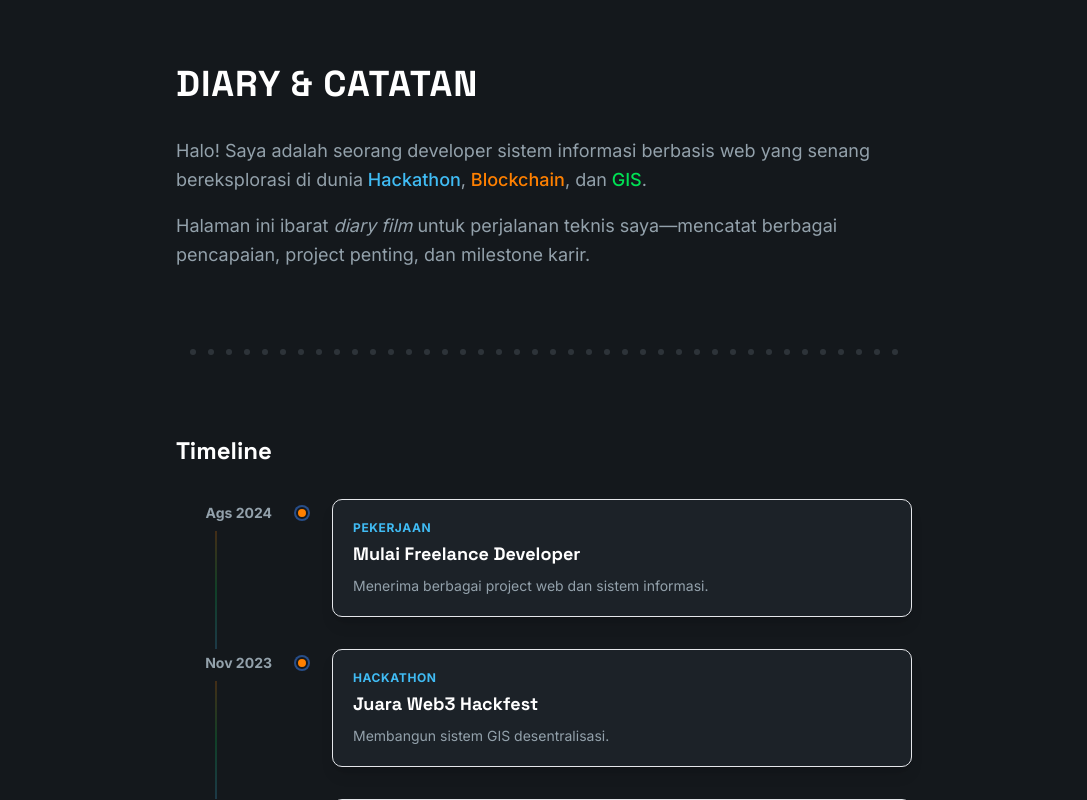
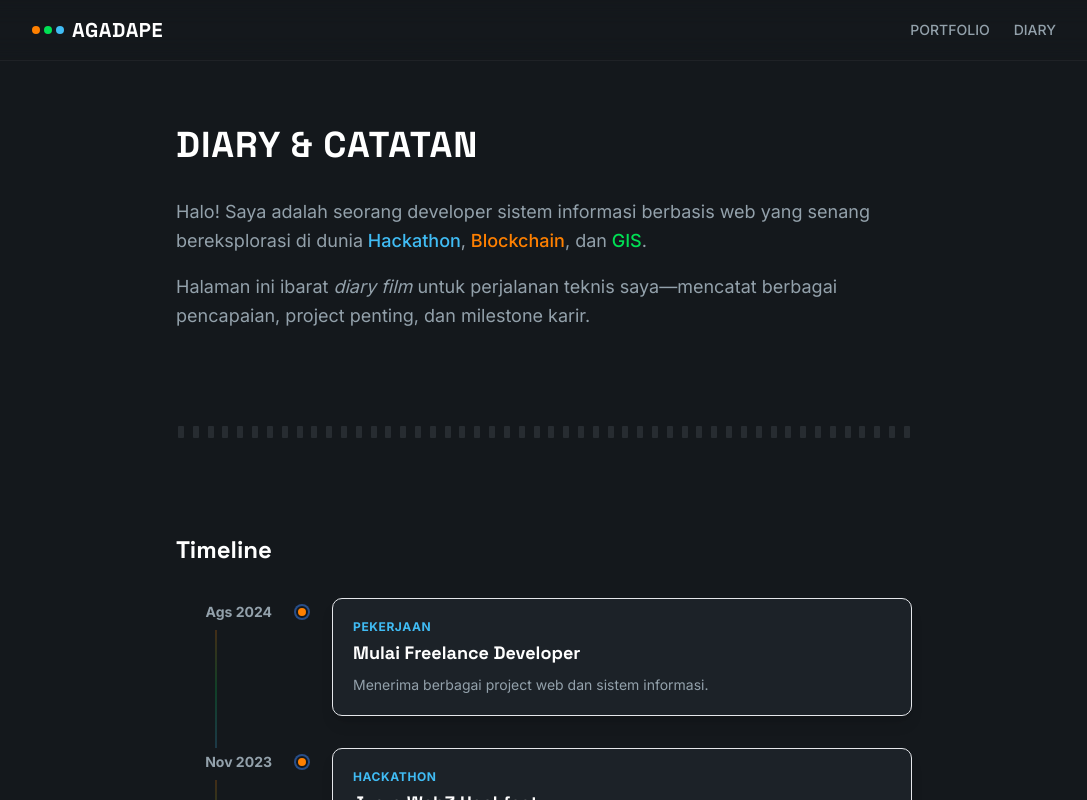
Before and after one commit to agadape/mamahakusukafilmtapigamaubikinporto, a Next.js app: page /about in a window 1280 px wide. Shown: the top 800 px of the page, without its empty margins (96-1183 px from the left). Built offline with nearby package versions, Linux system fonts and the light colour scheme.

Commit message:
style: cinematic UI enhancements for navbar, divider, and detail page

```diff
--- a/src/app/layout.tsx
+++ b/src/app/layout.tsx
@@ -1,6 +1,7 @@
 import type { Metadata } from "next";
 import { Space_Grotesk, Inter } from "next/font/google";
 import { PageTransition } from "@/components/layout/PageTransition";
+import { Navbar } from "@/components/layout/Navbar";
 import "../styles/globals.css";
 
 const spaceGrotesk = Space_Grotesk({
@@ -25,7 +26,8 @@ export const metadata: Metadata = {
 export default function RootLayout({ children }: { children: React.ReactNode }) {
   return (
     <html lang="id" className={`${spaceGrotesk.variable} ${inter.variable}`}>
-      <body className="font-body antialiased">
+      <body className="font-body bg-base text-text-primary antialiased">
+        <Navbar />
         <PageTransition>{children}</PageTransition>
       </body>
     </html>
--- a/src/app/projects/[slug]/page.tsx
+++ b/src/app/projects/[slug]/page.tsx
@@ -9,50 +9,85 @@ export default async function ProjectDetailPage({ params }: { params: { slug: st
   if (!project) notFound();
 
   return (
-    <main className="mx-auto max-w-3xl px-4 py-16">
+    <main className="min-h-screen pb-16">
+      {/* Cinematic Backdrop */}
+      <div className="relative h-[45vh] w-full lg:h-[55vh]">
+        <div
+          className="absolute inset-0 bg-cover bg-center bg-no-repeat blur-sm"
+          style={{ backgroundImage: `url(${project.cover_url})` }}
+        />
+        {/* Dark Vignette Overlay */}
+        <div className="absolute inset-0 bg-gradient-to-t from-base via-base/80 to-base/20" />
+      </div>
+
+      <div className="mx-auto max-w-5xl px-4 sm:px-6 lg:px-8">
+        <div className="relative -mt-32 flex flex-col items-start gap-8 md:-mt-48 md:flex-row md:gap-12">
+
+          {/* Poster Container */}
+          <div className="group relative w-48 shrink-0 md:w-64">
+            <div className="aspect-poster overflow-hidden rounded-poster bg-elevated shadow-2xl ring-1 ring-white/10">
               <img
                 src={project.cover_url}
                 alt={project.title}
-        className="aspect-poster w-64 rounded-poster object-cover"
+                className="h-full w-full object-cover"
               />
+            </div>
+            <div className="mt-4 flex justify-center">
+              <RatingDots rating={project.rating} />
+            </div>
+          </div>
 
-      <h1 className="font-display mt-8 text-4xl font-bold">{project.title}</h1>
-
-      <div className="mt-2 flex items-center gap-4 text-sm text-text-muted">
-        <span>{project.year}</span>
-        <RatingDots rating={project.rating} />
+          {/* Details Container */}
+          <div className="flex-1 pt-2 md:pt-16">
+            <div className="flex flex-wrap items-baseline gap-3">
+              <h1 className="font-display text-4xl font-bold tracking-tight sm:text-5xl">
+                {project.title}
+              </h1>
+              <span className="text-xl text-text-muted">{project.year}</span>
             </div>
 
             <div className="mt-4 flex flex-wrap gap-2">
               {project.tech_stack.map((tag) => (
                 <span
                   key={tag}
-            className="rounded-full border border-accent-blue px-3 py-1 text-xs text-accent-blue"
+                  className="rounded bg-elevated px-2 py-1 text-xs font-semibold tracking-wider text-accent-blue ring-1 ring-inset ring-accent-blue/30"
                 >
-            {tag}
+                  {tag.toUpperCase()}
                 </span>
               ))}
+              <span className="rounded bg-elevated px-2 py-1 text-xs font-semibold tracking-wider text-accent-orange ring-1 ring-inset ring-accent-orange/30">
+                {project.category.toUpperCase()}
+              </span>
             </div>
 
-      <p className="mt-6 text-text-primary/90">{project.description}</p>
+            <p className="mt-8 max-w-3xl text-lg leading-relaxed text-text-primary/90">
+              {project.description}
+            </p>
 
-      <div className="mt-8 flex gap-4">
+            <div className="mt-10 flex gap-4">
               {project.links?.demo && (
                 <a
                   href={project.links.demo}
-            className="rounded-full bg-accent-orange px-5 py-2 text-sm font-medium text-base"
+                  target="_blank"
+                  rel="noreferrer"
+                  className="rounded bg-accent-green px-6 py-2.5 text-sm font-bold uppercase tracking-wider text-base transition-transform hover:scale-105"
                 >
-            Demo
+                  Live Demo
                 </a>
               )}
               {project.links?.github && (
                 <a
                   href={project.links.github}
-            className="rounded-full border border-text-muted/40 px-5 py-2 text-sm text-text-primary"
+                  target="_blank"
+                  rel="noreferrer"
+                  className="rounded bg-elevated px-6 py-2.5 text-sm font-bold uppercase tracking-wider text-text-primary ring-1 ring-inset ring-white/20 transition-colors hover:bg-white/10"
                 >
-            GitHub
+                  Source Code
                 </a>
               )}
+            </div>
+          </div>
+        </div>
       </div>
     </main>
   );
--- a/src/components/layout/FilmStripDivider.tsx
+++ b/src/components/layout/FilmStripDivider.tsx
@@ -1,14 +1,14 @@
 // Dekorasi divider bermotif sprocket holes — opacity rendah, tidak mengganggu.
 // Spec: PRD §5.3.
 export function FilmStripDivider() {
-  const holes = Array.from({ length: 40 });
+  const holes = Array.from({ length: 50 });
 
   return (
-    <div className="flex items-center justify-center gap-3 py-8 opacity-20" aria-hidden>
+    <div className="flex items-center justify-between overflow-hidden py-12 opacity-15" aria-hidden>
       {holes.map((_, i) => (
         <span
           key={i}
-          className="h-1.5 w-1.5 shrink-0 rounded-full bg-text-muted"
+          className="mx-[2px] h-3 w-[6px] shrink-0 rounded-[1px] bg-text-muted"
         />
       ))}
     </div>
--- /dev/null
+++ b/src/components/layout/Navbar.tsx
@@ -0,0 +1,26 @@
+import Link from "next/link";
+
+export function Navbar() {
+  return (
+    <header className="sticky top-0 z-50 border-b border-white/5 bg-base/80 px-4 py-4 backdrop-blur-md">
+      <div className="mx-auto flex max-w-5xl items-center justify-between">
+        <Link href="/" className="font-display flex items-center gap-2 text-xl font-bold tracking-wide">
+          <span className="flex gap-1">
+            <span className="h-2 w-2 rounded-full bg-accent-orange"></span>
+            <span className="h-2 w-2 rounded-full bg-accent-green"></span>
+            <span className="h-2 w-2 rounded-full bg-accent-blue"></span>
+          </span>
+          AGADAPE
+        </Link>
+        <nav className="flex gap-6 text-sm font-medium text-text-muted">
+          <Link href="/" className="hover:text-text-primary transition-colors">
+            PORTFOLIO
+          </Link>
+          <Link href="/about" className="hover:text-text-primary transition-colors">
+            DIARY
+          </Link>
+        </nav>
+      </div>
+    </header>
+  );
+}
```
Lines whose indentation alone changed are shown as unchanged.
